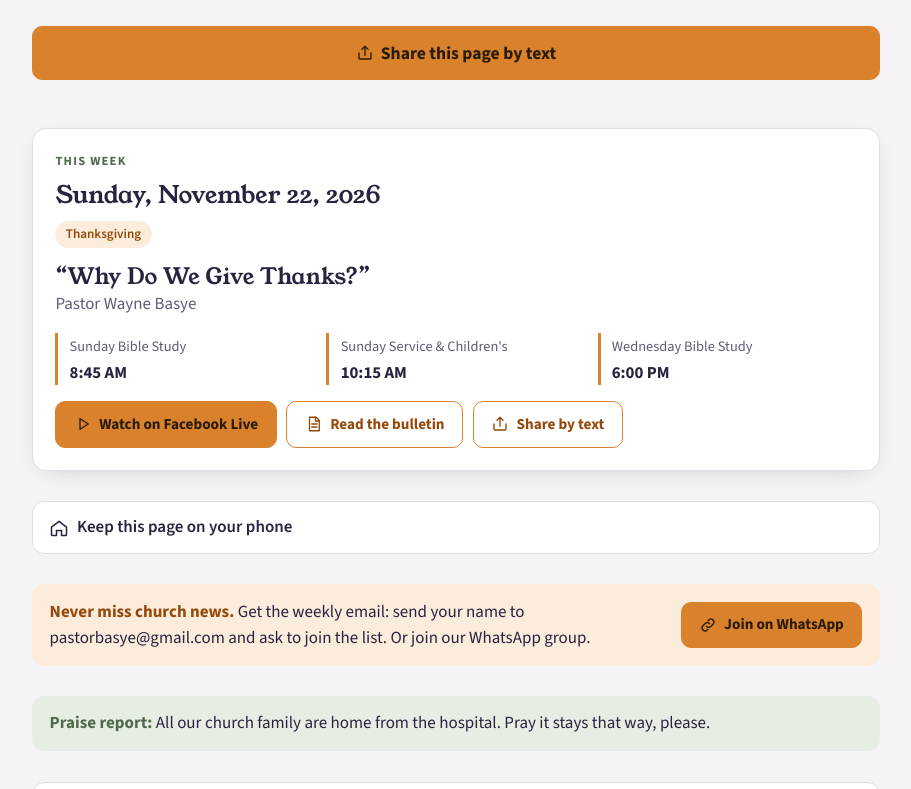
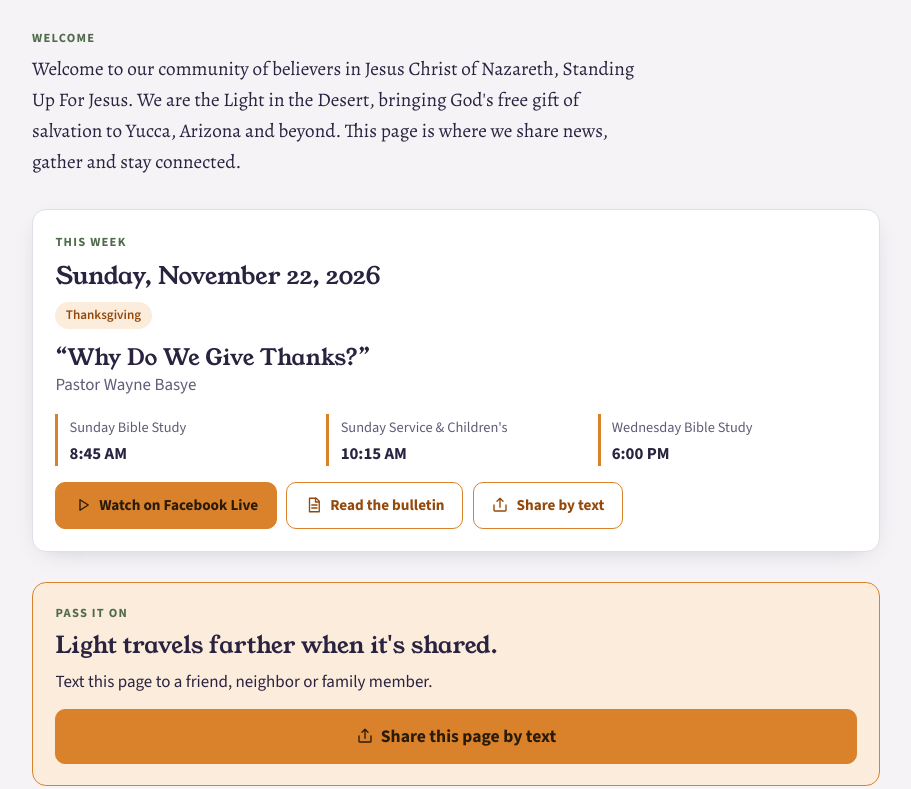
Before and after one commit to RCHoop/Light-in-the-Desert, a plain HTML site: page index.html in a window 1280 px wide. Shown: the part 317-1106 px from the top of the page, without its empty margins (184-1095 px from the left). Drawn offline with nearby package versions, Linux system fonts and the light colour scheme.

Commit message:
Add the welcome message and move the Share box under This week
Carries over today's Claude page changes: the welcome at the top of Home,
the "Light travels farther when it's shared" Share box right under the
This week card, and a button to this week's prayer list. Prayer names and
the pastor's cell stay off the public page.

Co-Authored-By: Claude Opus 5.5 <noreply@anthropic.com>

```diff
--- a/index.html
+++ b/index.html
@@ -276,6 +276,12 @@ ol.faith .refs { color: var(--rose); font-size: .9rem; }
 .sharelink { display: inline-flex; align-items: center; gap: .3rem; font-size: .85rem; font-weight: 700; color: var(--accent-ink); text-decoration: none; margin-top: .3rem; }
 .sharelink svg { width: 16px; height: 16px; }
 .sharetop { margin-bottom: 1.1rem; }
+.invite { display: grid; gap: .55rem; padding: 1.3rem 1.4rem; border-radius: 14px; background: var(--accent-soft); border: 1px solid var(--accent); }
+.invite h2 { font-size: 1.45rem; }
+.invite p { max-width: 52ch; }
+.welcome { display: grid; gap: .4rem; padding: .2rem 0 .1rem; }
+.welcome p { font-family: var(--font-scripture); font-size: 1.2rem; line-height: 1.6; max-width: 60ch; }
+.invite .btn.sharebig { margin-top: .3rem; }
 .btn.sharebig { width: 100%; justify-content: center; font-size: 1.1rem; padding: .9rem 1rem; }
 button.sharelink { background: none; border: 0; padding: 0; font-family: inherit; cursor: pointer; }
 .sharepanel { flex-basis: 100%; display: grid; gap: .6rem; margin-top: .5rem; padding: 1rem; border: 1.5px solid var(--accent); border-radius: 12px; background: var(--surface); color: var(--ink); font-weight: 400; }
@@ -486,6 +492,8 @@ const emailPastor = (subject) => `<a class="btn" href="${esc("mailto:" + CHURCH.
 const linkBtn = (url, label, cls = "", ic = "link") => `<a class="btn ${cls}" href="${esc(url)}" target="_blank" rel="noopener">${icon(ic)}${esc(label)}</a>`;
 
 const TABS = [["home", "Home"], ["bulletin", "Bulletin"], ["scripture", "Scripture"], ["prayer", "Prayer"], ["events", "Events"], ["pastor", "Pastor"], ["kids", "Children"], ["standing", "Blog"], ["connect", "Connect"]];
+const INVITE = { head: "Light travels farther when it's shared.", sub: "Text this page to a friend, neighbor or family member." };
+const invite = () => `<div class="invite"><span class="kicker">Pass it on</span><h2>${esc(INVITE.head)}</h2><p>${esc(INVITE.sub)}</p>${shareBtn("Light in the Desert church, Yucca: this week's bulletin, events and prayer list.", "Share this page by text", "btn primary sharebig", waLine())}</div>`;
 const groupme = () => `<div class="banner join"><div><strong>Never miss church news.</strong> Get the weekly email: send your name to ${esc(CHURCH.email)} and ask to join the list.${CHURCH.whatsappUrl ? " Or join our WhatsApp group." : ""}</div>${CHURCH.whatsappUrl ? linkBtn(CHURCH.whatsappUrl, "Join on WhatsApp", "primary") : ""}</div>`;
 
 /* Live status in Arizona time (UTC-7 all year) */
@@ -940,7 +948,7 @@ const VIEWS = {
   home: () => {
     const live = liveStatus();
     return `
-    <div class="sharetop">${shareBtn("Light in the Desert church, Yucca: this week's bulletin, events and prayer list.", "Share this page by text", "btn primary sharebig", waLine())}</div>
+    <div class="welcome"><span class="kicker">Welcome</span><p>Welcome to our community of believers in Jesus Christ of Nazareth, Standing Up For Jesus. We are the Light in the Desert, bringing God's free gift of salvation to Yucca, Arizona and beyond. This page is where we share news, gather and stay connected.</p></div>
     <div class="feature">
       <div class="stack" style="gap:.4rem">
         <span class="kicker">This week</span>
@@ -959,10 +967,12 @@ const VIEWS = {
       <div class="btns">${linkBtn(CHURCH.facebookUrl, live ? "Watch live now" : "Watch on Facebook Live", "primary", "play")}<a class="btn" href="#bulletin">${icon("bulletin")}Read the bulletin</a>${shareBtn("Light in the Desert church, Yucca: this week's bulletin, events and prayer list.", "Share by text", "btn", waLine())}</div>
     </div>
 
+    ${invite()}
+
     ${homeTip()}
     ${groupme()}
 
-    ${PR().praise ? `<div class="banner"><strong>Praise report:</strong> ${esc(PR().praise)}</div>` : ""}
+    <div class="banner">${PR().praise ? `<strong>Praise report:</strong> ${esc(PR().praise)}` : "<strong>Pray with us this week.</strong>"}<div class="btns" style="margin-top:.6rem"><a class="btn" href="#prayer">${icon("prayer")}See this week's prayer list</a></div></div>
 
     ${teaser()}
     ${colTeaser("kid")}
```
